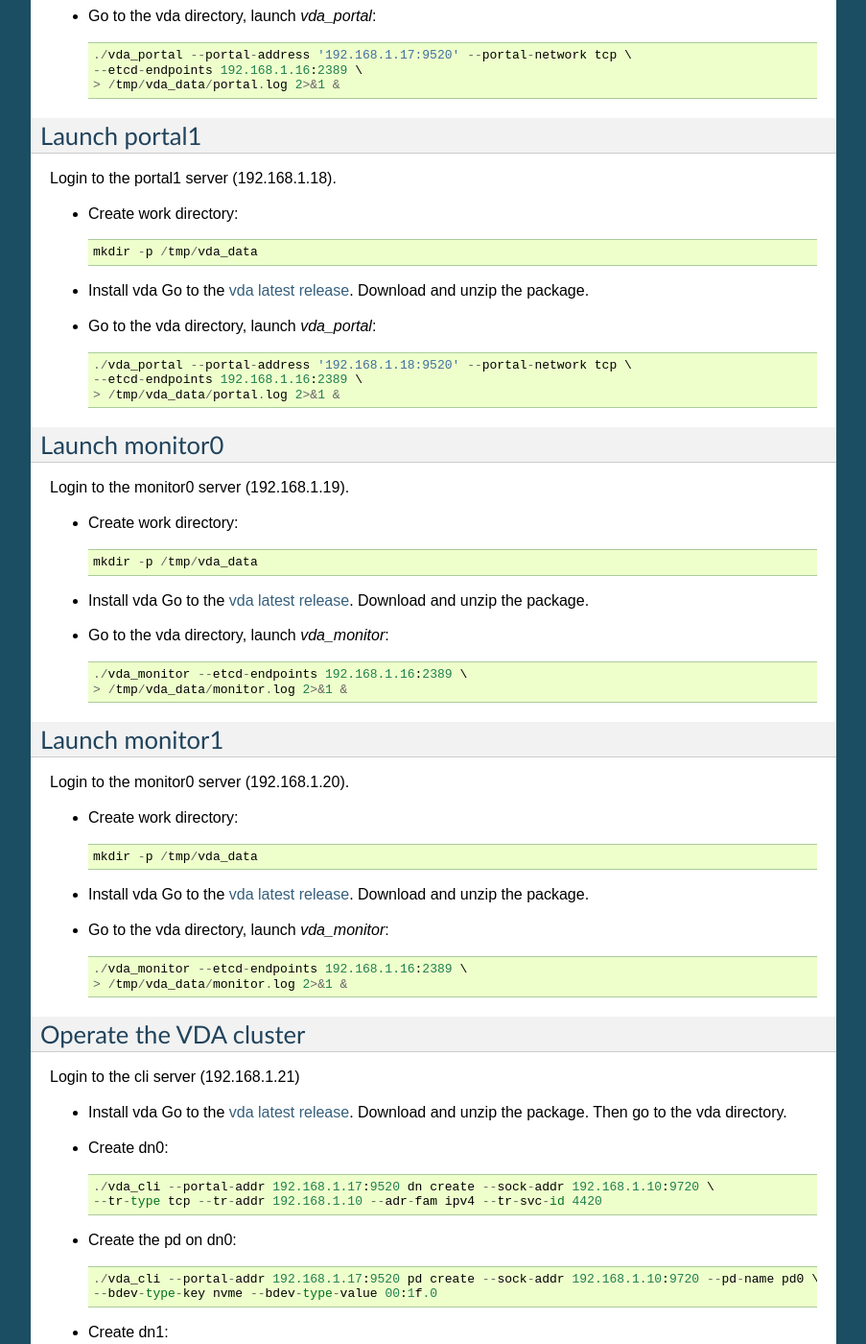
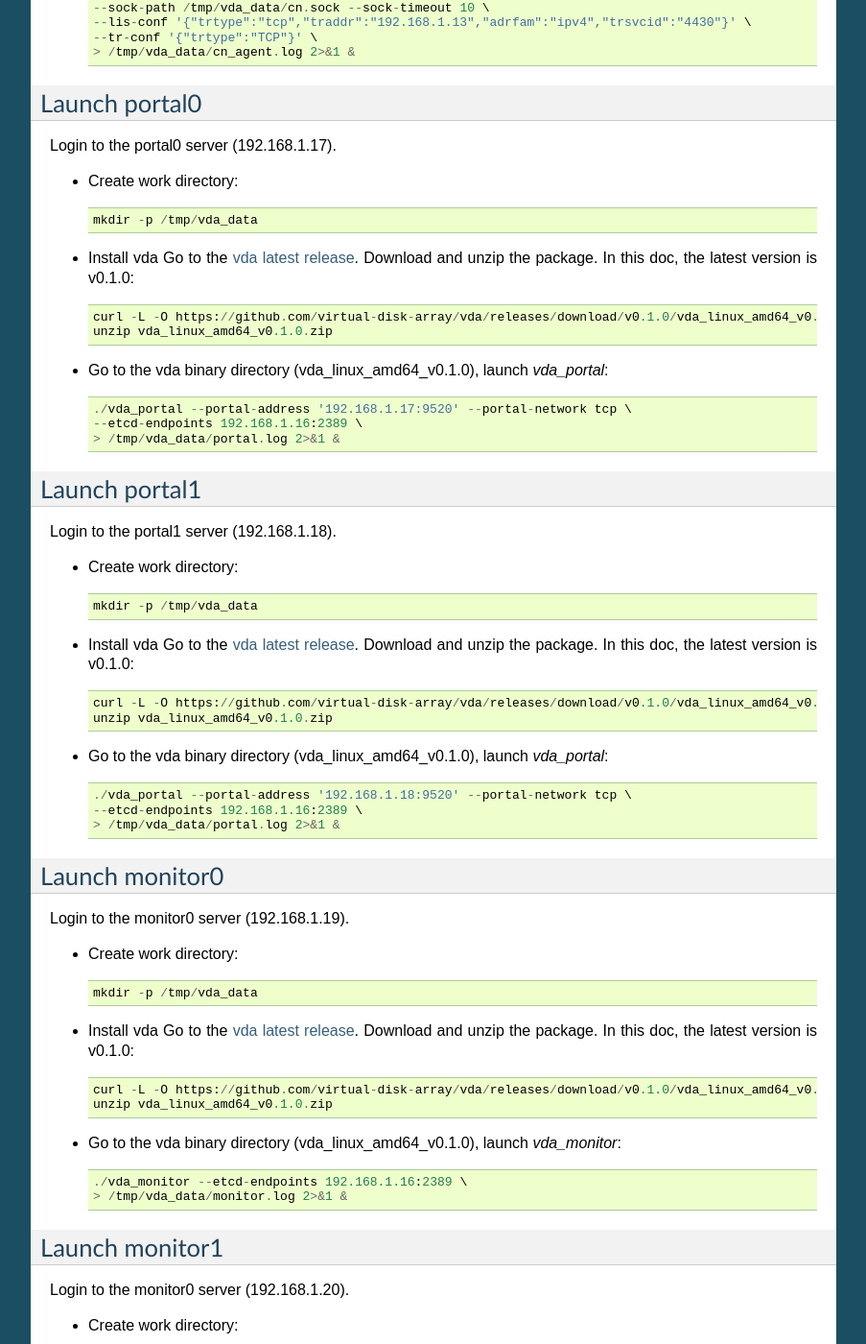
Before and after one commit to virtual-disk-array/vda_doc, a Sphinx documentation site: the page built from source/MultipleServers.rst, in a window 1280 px wide and 1400 px high, scrolled down 5316 px. Shown: the whole window at 96% size, without its empty margins (198-1101 px from the left). Built offline with Sphinx 7.4.7, drawn with Linux system fonts in a browser that asks for light colours; some of the changed text lies outside the part shown.

Commit message:
update to v0.1

```diff
--- a/source/MultipleServers.rst
+++ b/source/MultipleServers.rst
@@ -25,7 +25,7 @@ Below are the ip address of each components:
 * 192.168.1.21 cli
 
 Here we only deploy a single etcd server. We could deploy multiple
-etcd servers, please refer the `etcd cluster guide <https://etcd.io/docs/v3.4/op-guide/clustering/>`_.
+etcd servers, please refer the `etcd cluster guide <https://etcd.io/docs/latest/op-guide/clustering/>`_.
 But the etcd cluster is out of the scope of this guide. So here we
 only deploy a single etcd for demo.
 
@@ -37,16 +37,15 @@ Login to the etcd server (192.168.1.16).
 
     mkdir -p /tmp/vda_data
 
-* Follow the `install guide <https://etcd.io/docs/v3.4/install/>`_ to
+* Follow the `official install guide <https://etcd.io/docs/latest/install/>`_ to
   install etcd::
 
-    cd ~
-    curl -L -O https://github.com/etcd-io/etcd/releases/download/v3.4.16/etcd-v3.4.16-linux-amd64.tar.gz
-    tar xvf etcd-v3.4.16-linux-amd64.tar.gz
+    curl -L -O https://github.com/etcd-io/etcd/releases/download/v3.5.0/etcd-v3.5.0-linux-amd64.tar.gz
+    tar xvf etcd-v3.5.0-linux-amd64.tar.gz
 
-* Go to the etcd directory and run below command::
+* Go to the etcd directory and launch it::
 
-    cd etcd-v3.4.16-linux-amd64
+    cd etcd-v3.5.0-linux-amd64
     ./etcd --listen-client-urls http://192.168.1.16:2389 \
     --advertise-client-urls http://192.168.1.16:2389 \
     --listen-peer-urls http://192.168.1.16:2390 \
@@ -92,9 +90,13 @@ Login to the dn0 server (192.168.1.10).
 
 * Install vda
   Go to the `vda latest release <https://github.com/virtual-disk-array/vda/releases/latest>`_.
-  Download and unzip the package.
+  Download and unzip the package. In this doc, the latest version is
+  v0.1.0::
 
-* Go to the vda directory, launch `vda_dn_agent`::
+    curl -L -O https://github.com/virtual-disk-array/vda/releases/download/v0.1.0/vda_linux_amd64_v0.1.0.zip
+    unzip vda_linux_amd64_v0.1.0.zip
+
+* Go to the vda binary directory (vda_linux_amd64_v0.1.0), launch `vda_dn_agent`::
 
     ./vda_dn_agent --network tcp --address '192.168.1.10:9720' \
     --sock-path /tmp/vda_data/dn.sock --sock-timeout 10 \
@@ -150,9 +152,13 @@ Login to the dn1 server (192.168.1.11).
 
 * Install vda
   Go to the `vda latest release <https://github.com/virtual-disk-array/vda/releases/latest>`_.
-  Download and unzip the package.
+  Download and unzip the package. In this doc, the latest version is
+  v0.1.0::
 
-* Go to the vda directory, launch `vda_dn_agent`::
+    curl -L -O https://github.com/virtual-disk-array/vda/releases/download/v0.1.0/vda_linux_amd64_v0.1.0.zip
+    unzip vda_linux_amd64_v0.1.0.zip
+
+* Go to the vda binary directory (vda_linux_amd64_v0.1.0), launch `vda_dn_agent`::
 
     ./vda_dn_agent --network tcp --address '192.168.1.11:9720' \
     --sock-path /tmp/vda_data/dn.sock --sock-timeout 10 \
@@ -208,9 +214,13 @@ Login to the cn0 server (192.168.1.12).
 
 * Install vda
   Go to the `vda latest release <https://github.com/virtual-disk-array/vda/releases/latest>`_.
-  Download and unzip the package.
+  Download and unzip the package. In this doc, the latest version is
+  v0.1.0::
 
-* Go to the vda directory, launch `vda_cn_agent`::
+    curl -L -O https://github.com/virtual-disk-array/vda/releases/download/v0.1.0/vda_linux_amd64_v0.1.0.zip
+    unzip vda_linux_amd64_v0.1.0.zip
+
+* Go to the vda binary directory (vda_linux_amd64_v0.1.0), launch `vda_cn_agent`::
 
     ./vda_cn_agent --network tcp --address '192.168.1.12:9820' \
     --sock-path /tmp/vda_data/cn.sock --sock-timeout 10 \
@@ -257,9 +267,13 @@ Login to the cn1 server (192.168.1.13).
 
 * Install vda
   Go to the `vda latest release <https://github.com/virtual-disk-array/vda/releases/latest>`_.
-  Download and unzip the package.
+  Download and unzip the package. In this doc, the latest version is
+  v0.1.0::
 
-* Go to the vda directory, launch `vda_cn_agent`::
+    curl -L -O https://github.com/virtual-disk-array/vda/releases/download/v0.1.0/vda_linux_amd64_v0.1.0.zip
+    unzip vda_linux_amd64_v0.1.0.zip
+
+* Go to the vda binary directory (vda_linux_amd64_v0.1.0), launch `vda_cn_agent`::
 
     ./vda_cn_agent --network tcp --address '192.168.1.13:9820' \
     --sock-path /tmp/vda_data/cn.sock --sock-timeout 10 \
@@ -277,9 +291,13 @@ Login to the portal0 server (192.168.1.17).
 
 * Install vda
   Go to the `vda latest release <https://github.com/virtual-disk-array/vda/releases/latest>`_.
-  Download and unzip the package.
+  Download and unzip the package. In this doc, the latest version is
+  v0.1.0::
 
-* Go to the vda directory, launch `vda_portal`::
+    curl -L -O https://github.com/virtual-disk-array/vda/releases/download/v0.1.0/vda_linux_amd64_v0.1.0.zip
+    unzip vda_linux_amd64_v0.1.0.zip
+
+* Go to the vda binary directory (vda_linux_amd64_v0.1.0), launch `vda_portal`::
 
     ./vda_portal --portal-address '192.168.1.17:9520' --portal-network tcp \
     --etcd-endpoints 192.168.1.16:2389 \
@@ -295,9 +313,13 @@ Login to the portal1 server (192.168.1.18).
 
 * Install vda
   Go to the `vda latest release <https://github.com/virtual-disk-array/vda/releases/latest>`_.
-  Download and unzip the package.
+  Download and unzip the package. In this doc, the latest version is
+  v0.1.0::
 
-* Go to the vda directory, launch `vda_portal`::
+    curl -L -O https://github.com/virtual-disk-array/vda/releases/download/v0.1.0/vda_linux_amd64_v0.1.0.zip
+    unzip vda_linux_amd64_v0.1.0.zip
+
+* Go to the vda binary directory (vda_linux_amd64_v0.1.0), launch `vda_portal`::
 
     ./vda_portal --portal-address '192.168.1.18:9520' --portal-network tcp \
     --etcd-endpoints 192.168.1.16:2389 \
@@ -313,9 +335,13 @@ Login to the monitor0 server (192.168.1.19).
 
 * Install vda
   Go to the `vda latest release <https://github.com/virtual-disk-array/vda/releases/latest>`_.
-  Download and unzip the package.
+  Download and unzip the package. In this doc, the latest version is
+  v0.1.0::
 
-* Go to the vda directory, launch `vda_monitor`::
+    curl -L -O https://github.com/virtual-disk-array/vda/releases/download/v0.1.0/vda_linux_amd64_v0.1.0.zip
+    unzip vda_linux_amd64_v0.1.0.zip
+
+* Go to the vda binary directory (vda_linux_amd64_v0.1.0), launch `vda_monitor`::
 
     ./vda_monitor --etcd-endpoints 192.168.1.16:2389 \
     > /tmp/vda_data/monitor.log 2>&1 &
@@ -330,9 +356,13 @@ Login to the monitor0 server (192.168.1.20).
 
 * Install vda
   Go to the `vda latest release <https://github.com/virtual-disk-array/vda/releases/latest>`_.
-  Download and unzip the package.
+  Download and unzip the package. In this doc, the latest version is
+  v0.1.0::
 
-* Go to the vda directory, launch `vda_monitor`::
+    curl -L -O https://github.com/virtual-disk-array/vda/releases/download/v0.1.0/vda_linux_amd64_v0.1.0.zip
+    unzip vda_linux_amd64_v0.1.0.zip
+
+* Go to the vda binary directory (vda_linux_amd64_v0.1.0), launch `vda_monitor`::
 
     ./vda_monitor --etcd-endpoints 192.168.1.16:2389 \
     > /tmp/vda_data/monitor.log 2>&1 &
@@ -343,7 +373,11 @@ Login to the cli server (192.168.1.21)
 
 * Install vda
   Go to the `vda latest release <https://github.com/virtual-disk-array/vda/releases/latest>`_.
-  Download and unzip the package. Then go to the vda directory.
+  Download and unzip the package. In this doc, the latest version is
+  v0.1.0::
+
+    curl -L -O https://github.com/virtual-disk-array/vda/releases/download/v0.1.0/vda_linux_amd64_v0.1.0.zip
+    unzip vda_linux_amd64_v0.1.0.zip
 
 * Create dn0::
 
```
Also changed, not shown: other parts of source/MultipleServers.rst (+0 -1 lines), source/Introduction.rst (+11 -8 lines), source/MinimalDeployment.rst (+19 -13 lines), source/MultipleComponentsInOneServer.rst (+24 -15 lines), source/WorkWithKubernetes.rst (+11 -9 lines).
